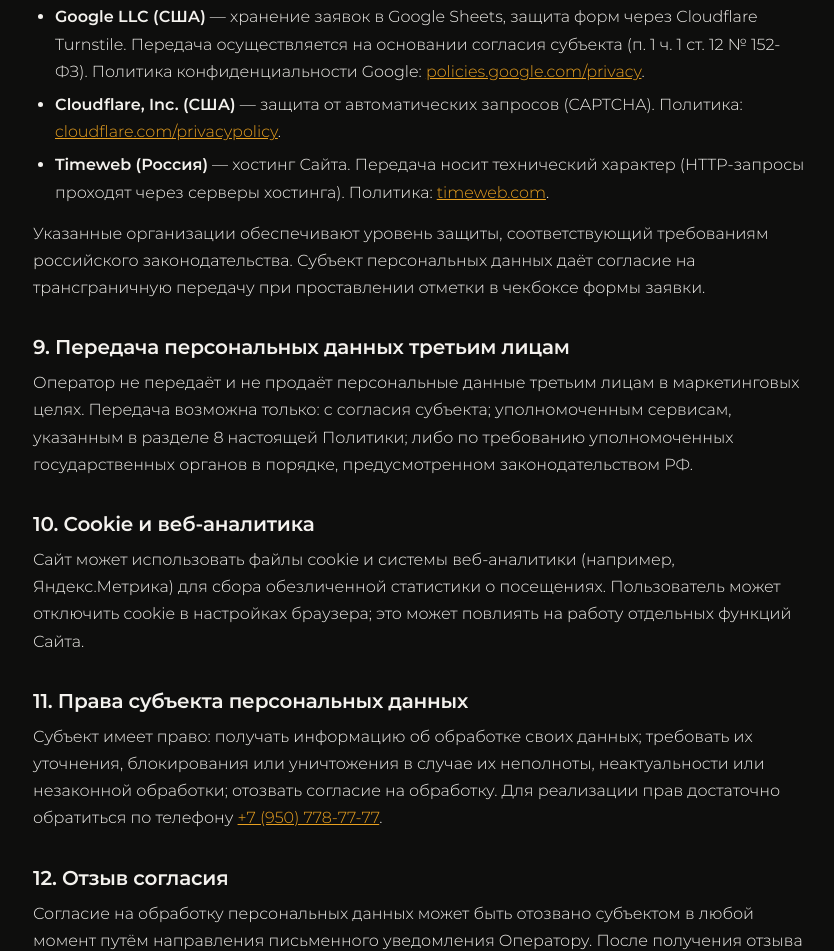
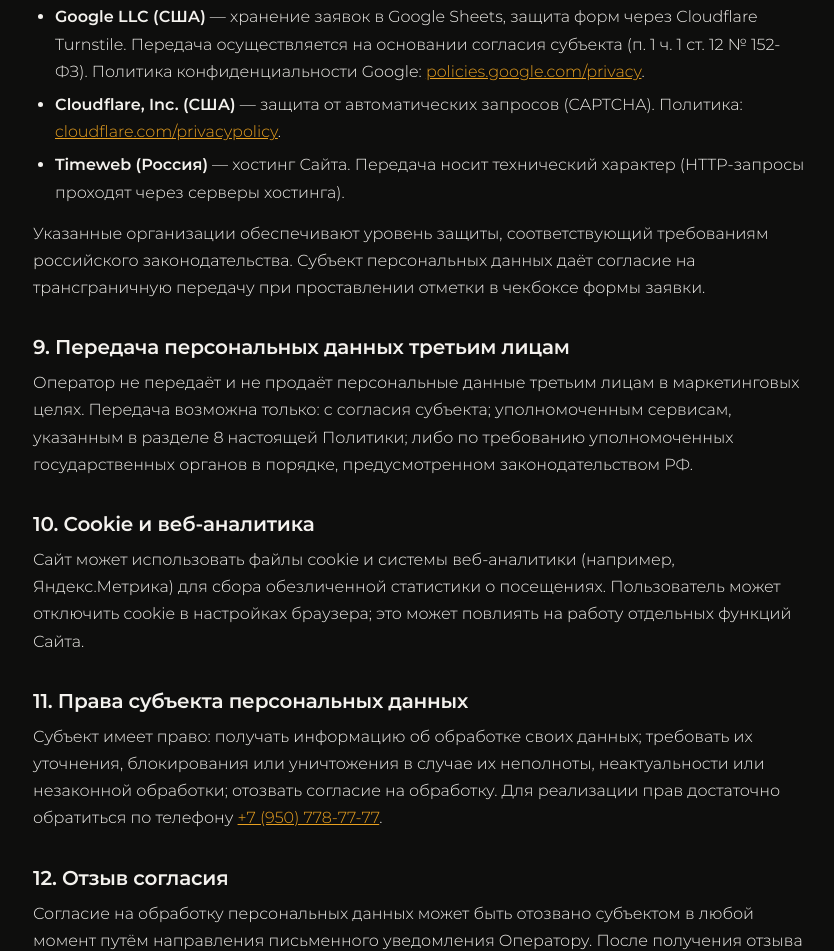
Before and after one commit to sajtoakoder-coder/stroytech-crimea, a website: page privacy.html in a window 1280 px wide. Shown: the part 2630-3581 px from the top of the page, without its empty margins (221-1055 px from the left). Drawn offline with Linux system fonts and the light colour scheme.

Commit message:
Update privacy.html

```diff
--- a/privacy.html
+++ b/privacy.html
@@ -111,7 +111,7 @@
     <ul>
       <li><strong>Google LLC (США)</strong> — хранение заявок в Google Sheets, защита форм через Cloudflare Turnstile. Передача осуществляется на основании согласия субъекта (п. 1 ч. 1 ст. 12 № 152-ФЗ). Политика конфиденциальности Google: <a href="https://policies.google.com/privacy" target="_blank" rel="noopener noreferrer">policies.google.com/privacy</a>.</li>
       <li><strong>Cloudflare, Inc. (США)</strong> — защита от автоматических запросов (CAPTCHA). Политика: <a href="https://www.cloudflare.com/privacypolicy/" target="_blank" rel="noopener noreferrer">cloudflare.com/privacypolicy</a>.</li>
-      <li><strong>Timeweb (Россия)</strong> — хостинг Сайта. Передача носит технический характер (HTTP-запросы проходят через серверы хостинга). Политика: <a href="https://timeweb.com/ru/legal/oferta" target="_blank" rel="noopener noreferrer">timeweb.com</a>.</li>
+      <li><strong>Timeweb (Россия)</strong> — хостинг Сайта. Передача носит технический характер (HTTP-запросы проходят через серверы хостинга).</li>
     </ul>
     <p>Указанные организации обеспечивают уровень защиты, соответствующий требованиям российского законодательства. Субъект персональных данных даёт согласие на трансграничную передачу при проставлении отметки в чекбоксе формы заявки.</p>
 
```
